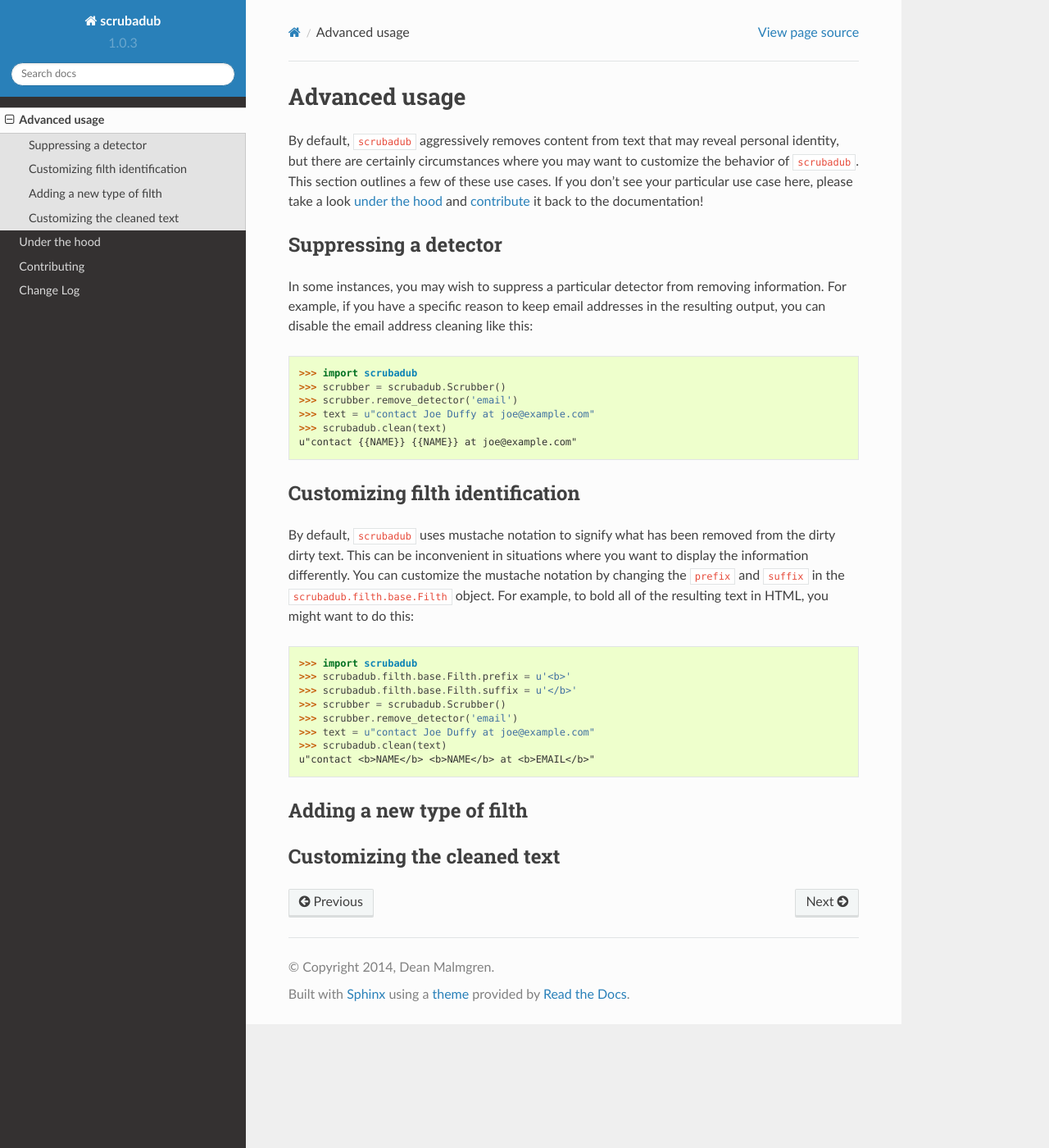
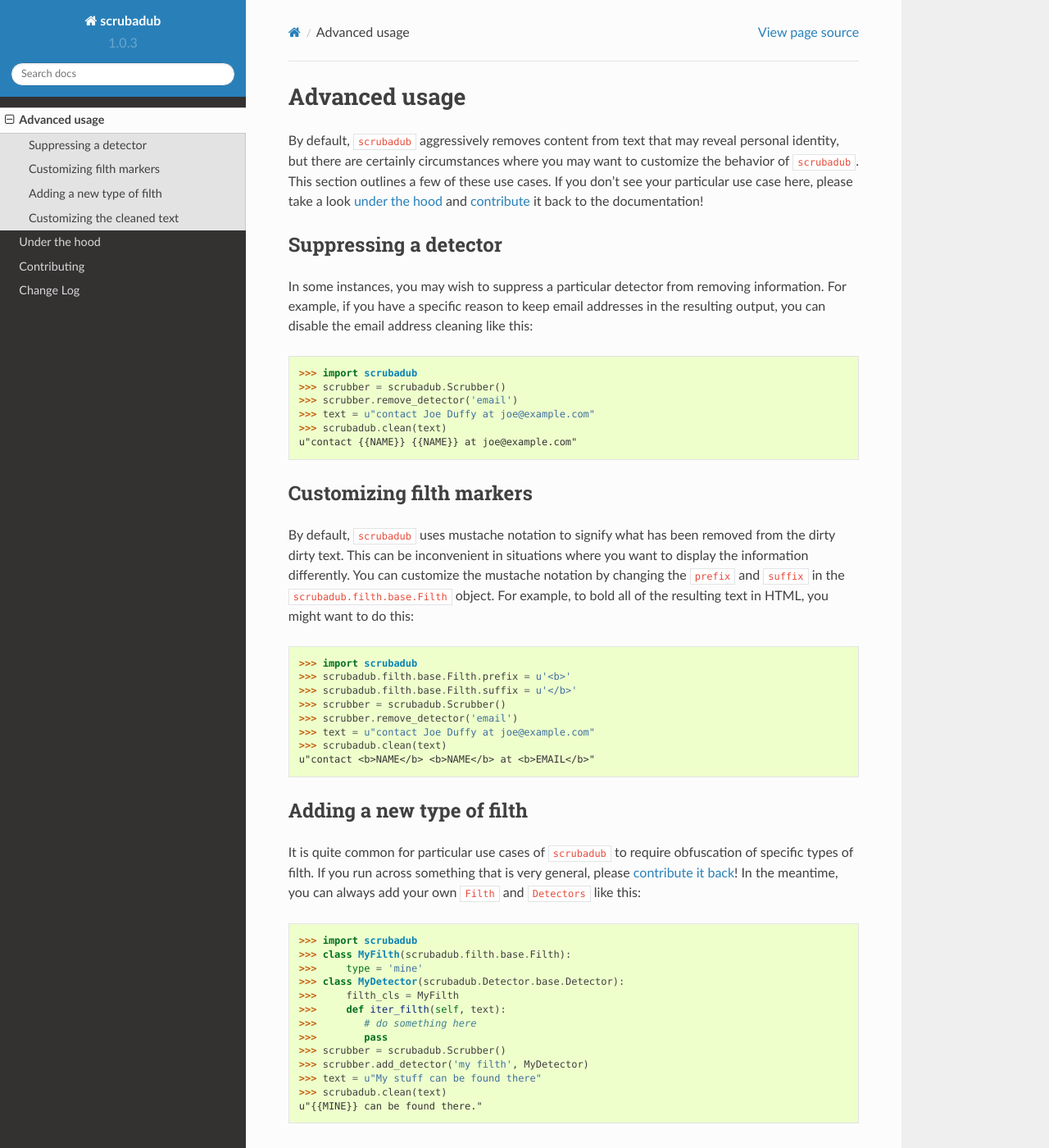
Before and after one commit to LeapBeyond/scrubadub, a Sphinx documentation site: the page built from docs/advanced_usage.rst, in a window 1280 px wide and 1400 px high. Shown: the whole window at 82% size. Built offline with Sphinx 7.4.7 and the Read the Docs theme 2.0.0, drawn with Linux system fonts in a browser that asks for light colours.

Commit message:
documented how to add a new detector/filth

```diff
--- a/docs/advanced_usage.rst
+++ b/docs/advanced_usage.rst
@@ -28,8 +28,8 @@
     u"contact {{NAME}} {{NAME}} at joe@example.com"
 
 
-Customizing filth identification
---------------------------------
+Customizing filth markers
+-------------------------
 
 By default, ``scrubadub`` uses mustache notation to signify what has been
 removed from the dirty dirty text. This can be inconvenient in situations where
@@ -50,12 +50,29 @@
     u"contact <b>NAME</b> <b>NAME</b> at <b>EMAIL</b>"
 
 
-
-
 Adding a new type of filth
 --------------------------
 
-.. todo:: TKTK
+It is quite common for particular use cases of ``scrubadub`` to require
+obfuscation of specific types of filth. If you run across something that is
+very general, please :ref:`contribute it back <contributing>`! In the meantime,
+you can always add your own ``Filth`` and ``Detectors`` like this:
+
+.. code:: pycon
+
+    >>> import scrubadub
+    >>> class MyFilth(scrubadub.filth.base.Filth):
+    >>>     type = 'mine'
+    >>> class MyDetector(scrubadub.Detector.base.Detector):
+    >>>     filth_cls = MyFilth
+    >>>     def iter_filth(self, text):
+    >>>        # do something here
+    >>>        pass
+    >>> scrubber = scrubadub.Scrubber()
+    >>> scrubber.add_detector('my filth', MyDetector)
+    >>> text = u"My stuff can be found there"
+    >>> scrubadub.clean(text)
+    u"{{MINE}} can be found there."
 
 
 Customizing the cleaned text
```
